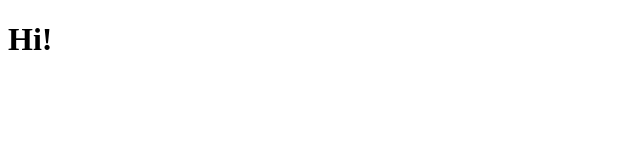
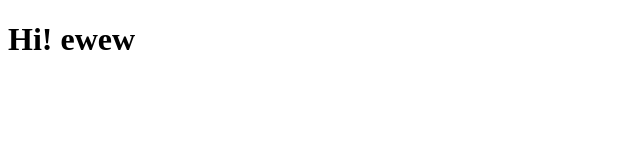
Before and after one commit to 95Chester95/Js, a plain HTML site: page index.html in a window 1280 px wide. Shown: the whole page, without its empty margins (0-640 px from the left). Drawn offline with Linux system fonts and the light colour scheme.

Commit message:
My first commit

```diff
--- a/index.html
+++ b/index.html
@@ -7,7 +7,7 @@
   <title>Document</title>
 </head>
 <body>
-  <h1>Hi!</h1>
+  <h1>Hi! ewew</h1>
   <script src="JS/alert.js"></script>
 </body>
 </html>
```
